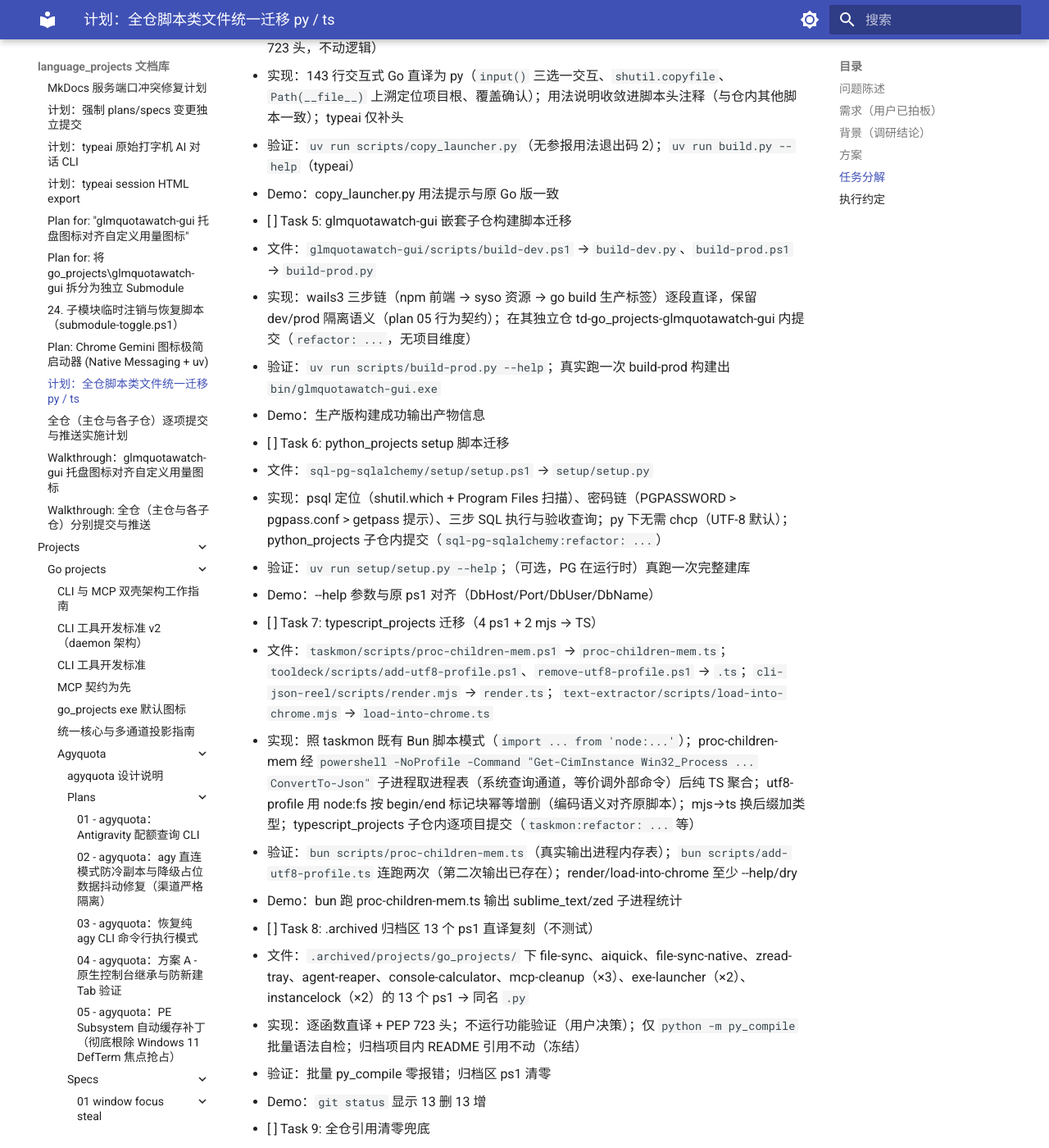
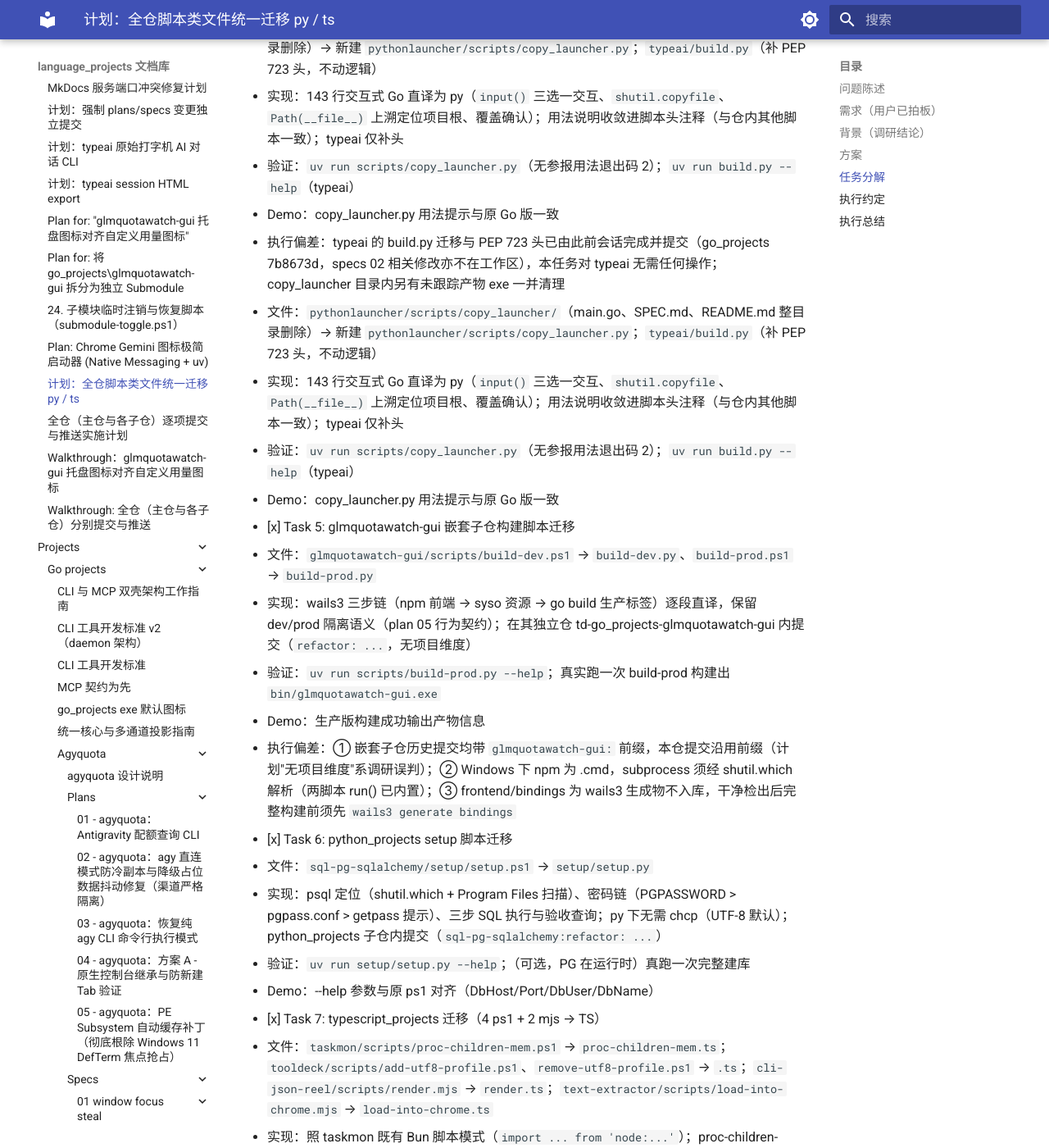
Before and after one commit to shihao-hub/td-language_projects, an MkDocs documentation site: the page built from docs/plans/26-script-migration-py-ts.md, in a window 1280 px wide and 1400 px high, scrolled down 3106 px. Shown: the whole window at 82% size. Built offline with MkDocs 1.6.1 and Material for MkDocs 9.7.7, drawn with Linux system fonts in a browser that asks for light colours; a script that is not in the unit is left out; some of the changed text lies outside the part shown.

Commit message:
docs(plans): 归档全仓脚本迁移计划终态
- 11 个任务全部勾选完成，附执行总结
- 记录各任务执行偏差：sourcecount 实为已跟踪、gemini-launcher
  盘点遗漏迁 Python、glmquotawatch-gui 提交前缀沿用、typeai
  已由此前会话完成、Bun 下 PS 复合管道输出不稳改双查询
- 版本 v1.0 → v1.1（执行完毕归档）

```diff
--- a/docs/plans/26-script-migration-py-ts.md
+++ b/docs/plans/26-script-migration-py-ts.md
@@ -36,69 +36,81 @@
 
 ## 任务分解
 
-- [ ] Task 1: 父仓 .scripts 三个 ps1 迁移 Python 并验证
+- [x] Task 1: 父仓 .scripts 三个 ps1 迁移 Python 并验证
   - 文件：`.scripts/init-submodules.ps1` → `.scripts/init-submodules.py`；`.scripts/submodule-toggle.ps1` → `.scripts/submodule-toggle.py`；`.scripts/check-agy-upstream.ps1` → `.scripts/check-agy-upstream.py`（删原 ps1）
   - 实现：PEP 723 头（check-agy-upstream 用标准库 urllib 调 HTTP，零三方依赖）；argparse 对齐原参数（`-Action/-Name`、`--only-registry/--query`）；submodule-toggle 保留退出码语义（0 成功含幂等跳过 / 1 参数校验 / 2 前置检查 / 3 执行失败）与三项行为契约（不干净整批拒绝、gitlink 缺失自动重建、-Name 必填）；UTF-8 无 BOM；顺手更新 AGENTS.md/README/docs/repo 两篇 Git 文档中的直接引用
   - 验证：`uv run .scripts/init-submodules.py`（幂等输出 OK）；`uv run .scripts/submodule-toggle.py -Action status -Name rust_projects`（只读体检正常）；`uv run .scripts/check-agy-upstream.py --only-registry`（拉到 Registry 版本）
   - Demo：三条命令输出与原 ps1 等价，ps1 删除
-- [ ] Task 2: 父仓 bat 垫片删除与脚本约定规则改写
+- [x] Task 2: 父仓 bat 垫片删除与脚本约定规则改写
   - 文件：`.scripts/docs-preview.bat`、`.scripts/docs-serve.bat`（删）；`AGENTS.md`、`README.md`
   - 实现：双击入口移除；AGENTS.md「仓库脚本约定」从「Python / PowerShell」改写为「统一 Python（PEP 723 + uv 单文件），禁止新增 ps1/bat」；README 脚本清单表同步（bat 两行删除、ps1 行改 py、install_tool 行旧目录 `~/.local/bin` 修正为 `D:\Users\language_projects_bin`）
   - 验证：父仓跟踪文件 grep `docs-preview.bat|docs-serve.bat` 零残留
   - Demo：AGENTS/README 与实际脚本清单一致
-- [ ] Task 3: go_projects 常规构建脚本迁移（7 项目 10 个 ps1）
-  - 文件：`clictl/scripts/build.ps1`、`clictl/scripts/copy_clictl_to_local_bin.ps1`、`clictl/scripts/remove_clictl_from_local_bin.ps1`（目标目录统一 `D:\Users\language_projects_bin`）；`agyquota/scripts/build.ps1`（git describe + buildID 逻辑保留）、`agyquota/scripts/install.ps1`；`liteconf/scripts/build.ps1`（--clean/--version）；`quickask/build.ps1`（双产物）；`sublimefolders/scripts/build-tray.ps1`、`sublimefolders/scripts/build-practice.ps1`；`pythonlauncher/build.ps1`；`sourcecount/scripts/build.ps1`（未跟踪，改完即止）——全部同名换 `.py`
+- [x] Task 3: go_projects 常规构建脚本迁移（7 项目 10 个 ps1）
+  - 文件：`clictl/scripts/build.ps1`、`clictl/scripts/copy_clictl_to_local_bin.ps1`、`clictl/scripts/remove_clictl_from_local_bin.ps1`（目标目录统一 `D:\Users\language_projects_bin`）；`agyquota/scripts/build.ps1`（git describe + buildID 逻辑保留）、`agyquota/scripts/install.ps1`；`liteconf/scripts/build.ps1`（--clean/--version）；`quickask/build.ps1`（双产物）；`sublimefolders/scripts/build-tray.ps1`、`sublimefolders/scripts/build-practice.ps1`；`pythonlauncher/build.ps1`；`sourcecount/scripts/build.ps1`——全部同名换 `.py`（执行偏差：sourcecount 的 build.ps1 实际已被 git 跟踪，其删增须随本项目提交，计划调研时误判为未跟踪）
   - 实现：统一 PEP 723 + argparse + subprocess 模式；删旧 ps1；各项目 README/STRUCTURE/SPEC 中的构建命令引用同步；go_projects 子仓内逐项目分别 commit（`<project>:refactor: ...`）
   - 验证：各脚本 `uv run ... --help` 通过；真实构建抽查 clictl 与 agyquota（产物 exe 落位、版本注入正确）
   - Demo：`uv run .\scripts\build.py` 构建出 clictl.exe 并显示版本
-- [ ] Task 4: copy_launcher（Go→py）迁移与 typeai 收尾
+- [x] Task 4: copy_launcher（Go→py）迁移与 typeai 收尾
   - 文件：`pythonlauncher/scripts/copy_launcher/`（main.go、SPEC.md、README.md 整目录删除）→ 新建 `pythonlauncher/scripts/copy_launcher.py`；`typeai/build.py`（补 PEP 723 头，不动逻辑）
   - 实现：143 行交互式 Go 直译为 py（`input()` 三选一交互、`shutil.copyfile`、`Path(__file__)` 上溯定位项目根、覆盖确认）；用法说明收敛进脚本头注释（与仓内其他脚本一致）；typeai 仅补头
   - 验证：`uv run scripts/copy_launcher.py`（无参报用法退出码 2）；`uv run build.py --help`（typeai）
   - Demo：copy_launcher.py 用法提示与原 Go 版一致
-- [ ] Task 5: glmquotawatch-gui 嵌套子仓构建脚本迁移
+  - 执行偏差：typeai 的 build.py 迁移与 PEP 723 头已由此前会话完成并提交（go_projects 7b8673d，specs 02 相关修改亦不在工作区），本任务对 typeai 无需任何操作；copy_launcher 目录内另有未跟踪产物 exe 一并清理
+  - 文件：`pythonlauncher/scripts/copy_launcher/`（main.go、SPEC.md、README.md 整目录删除）→ 新建 `pythonlauncher/scripts/copy_launcher.py`；`typeai/build.py`（补 PEP 723 头，不动逻辑）
+  - 实现：143 行交互式 Go 直译为 py（`input()` 三选一交互、`shutil.copyfile`、`Path(__file__)` 上溯定位项目根、覆盖确认）；用法说明收敛进脚本头注释（与仓内其他脚本一致）；typeai 仅补头
+  - 验证：`uv run scripts/copy_launcher.py`（无参报用法退出码 2）；`uv run build.py --help`（typeai）
+  - Demo：copy_launcher.py 用法提示与原 Go 版一致
+- [x] Task 5: glmquotawatch-gui 嵌套子仓构建脚本迁移
   - 文件：`glmquotawatch-gui/scripts/build-dev.ps1` → `build-dev.py`、`build-prod.ps1` → `build-prod.py`
   - 实现：wails3 三步链（npm 前端 → syso 资源 → go build 生产标签）逐段直译，保留 dev/prod 隔离语义（plan 05 行为契约）；在其独立仓 td-go_projects-glmquotawatch-gui 内提交（`refactor: ...`，无项目维度）
   - 验证：`uv run scripts/build-prod.py --help`；真实跑一次 build-prod 构建出 `bin/glmquotawatch-gui.exe`
   - Demo：生产版构建成功输出产物信息
-- [ ] Task 6: python_projects setup 脚本迁移
+  - 执行偏差：① 嵌套子仓历史提交均带 `glmquotawatch-gui:` 前缀，本仓提交沿用前缀（计划"无项目维度"系调研误判）；② Windows 下 npm 为 .cmd，subprocess 须经 shutil.which 解析（两脚本 run() 已内置）；③ frontend/bindings 为 wails3 生成物不入库，干净检出后完整构建前须先 `wails3 generate bindings`
+- [x] Task 6: python_projects setup 脚本迁移
   - 文件：`sql-pg-sqlalchemy/setup/setup.ps1` → `setup/setup.py`
   - 实现：psql 定位（shutil.which + Program Files 扫描）、密码链（PGPASSWORD > pgpass.conf > getpass 提示）、三步 SQL 执行与验收查询；py 下无需 chcp（UTF-8 默认）；python_projects 子仓内提交（`sql-pg-sqlalchemy:refactor: ...`）
   - 验证：`uv run setup/setup.py --help`；（可选，PG 在运行时）真跑一次完整建库
   - Demo：--help 参数与原 ps1 对齐（DbHost/Port/DbUser/DbName）
-- [ ] Task 7: typescript_projects 迁移（4 ps1 + 2 mjs → TS）
+- [x] Task 7: typescript_projects 迁移（4 ps1 + 2 mjs → TS）
   - 文件：`taskmon/scripts/proc-children-mem.ps1` → `proc-children-mem.ts`；`tooldeck/scripts/add-utf8-profile.ps1`、`remove-utf8-profile.ps1` → `.ts`；`cli-json-reel/scripts/render.mjs` → `render.ts`；`text-extractor/scripts/load-into-chrome.mjs` → `load-into-chrome.ts`
   - 实现：照 taskmon 既有 Bun 脚本模式（`import ... from 'node:...'`）；proc-children-mem 经 `powershell -NoProfile -Command "Get-CimInstance Win32_Process ... ConvertTo-Json"` 子进程取进程表（系统查询通道，等价调外部命令）后纯 TS 聚合；utf8-profile 用 node:fs 按 begin/end 标记块幂等增删（编码语义对齐原脚本）；mjs→ts 换后缀加类型；typescript_projects 子仓内逐项目提交（`taskmon:refactor: ...` 等）
   - 验证：`bun scripts/proc-children-mem.ts`（真实输出进程内存表）；`bun scripts/add-utf8-profile.ts` 连跑两次（第二次输出已存在）；render/load-into-chrome 至少 --help/dry
   - Demo：bun 跑 proc-children-mem.ts 输出 sublime_text/zed 子进程统计
-- [ ] Task 8: .archived 归档区 13 个 ps1 直译复刻（不测试）
+  - 执行偏差（新发现）：盘点遗漏 gemini-launcher 项目 3 个 ps1（`build_exe.ps1`、`register.ps1`、`unregister.ps1`，Native Messaging host 注册/注销与打包）。按"项目生态切分"决策本意迁 **Python**（host 本身是 uv+PyInstaller 的 Python 生态，register 写 HKCU 注册表用标准库 winreg 最自然）；taskmon/tooldeck 两 ps1 与两 mjs 仍按计划迁 TS
+- [x] Task 8: .archived 归档区 13 个 ps1 直译复刻（不测试）
   - 文件：`.archived/projects/go_projects/` 下 file-sync、aiquick、file-sync-native、zread-tray、agent-reaper、console-calculator、mcp-cleanup（×3）、exe-launcher（×2）、instancelock（×2）的 13 个 ps1 → 同名 `.py`
   - 实现：逐函数直译 + PEP 723 头；不运行功能验证（用户决策）；仅 `python -m py_compile` 批量语法自检；归档项目内 README 引用不动（冻结）
   - 验证：批量 py_compile 零报错；归档区 ps1 清零
   - Demo：`git status` 显示 13 删 13 增
-- [ ] Task 9: 全仓引用清零兜底
+- [x] Task 9: 全仓引用清零兜底
   - 文件：各活文档（AGENTS.md、README.md、docs/repo/*.md、各项目 README/STRUCTURE/SPEC/使用指南、package.json scripts 段）
   - 实现：父仓与各子仓跟踪文件 grep `\.ps1|\.bat` 兜底清零；历史 plans/specs 存档与 .thirdparty/node_modules 除外
   - 验证：grep 输出仅剩历史存档与第三方路径
   - Demo：清零报告
-- [ ] Task 10: 分仓提交与父仓指针收尾
+- [x] Task 10: 分仓提交与父仓指针收尾
   - 文件：typescript_projects、python_projects、glmquotawatch-gui、go_projects、父仓
   - 实现：顺序 = 各子仓业务提交（glmquotawatch-gui 先于 go_projects 二级指针）→ 父仓业务提交（.scripts/、.archived/、docs/、AGENTS.md、README.md）→ 父仓指针提交（`git add --force typescript_projects python_projects go_projects` 后单独 commit）；typeai 提交精确隔离（只含 build.py/README.md/build.ps1 删除，不吸入 specs 02 进行中修改）；每仓提交后立即 push
   - 验证：各仓 `git status` 干净；父仓指针与子仓 HEAD 一致；远端推送成功
   - Demo：逐仓 log 清单
-- [ ] Task 11: AOCI 认知维护收尾
+- [x] Task 11: AOCI 认知维护收尾
   - 文件：aoci 认知资产（aoci.txt、.aoci/）
   - 实现：全部对象达最终稳定态后调 `aoci_maintain` 一次（涉及 .scripts/ 3 删 3 增 + bat 2 删 + AGENTS/README 变更）；按返回候选完整提交 `aoci_update_entry`；父仓单独 chore 提交认知资产
   - 验证：maintain 返回 aligned；认知资产提交入库
   - Demo：AOCI 状态对齐报告
+  - 执行结果：maintain 先被 5 个 orphan 阻塞，显式 remove 后返回 16 候选完整批次；一次 update_entry 经三轮 repair（source_sha256 转录错 1 字符、两处 S 超配额）后 applied=16 aligned=true；CLI verify/check/guide 终验 stage=aligned complete=true next_action=none；另有 4 条 E scale 警告（行数跨档）留待下次写入顺带校正
 
 ## 执行约定
 
 - 默认连续执行全部任务，不写测试不跑测试；各任务"验证"行中的 `--help`/只读 smoke/真实构建属脚本能否运行的基本确认，执行时照做（归档区除外，用户明确免验）。
 - 偏差与新发现先更新本计划再改代码。
 
+## 执行总结
+
+全部 11 个任务执行完毕（2026-09-27）。交付：父仓 .scripts 3 ps1→py、2 bat 删除；go_projects 11 ps1→py + copy_launcher Go→py（8 提交）；glmquotawatch-gui 2 ps1→py（嵌套子仓提交）；python_projects setup.ps1→py；typescript_projects 3 ps1→TS + 2 mjs→TS + gemini-launcher 3 ps1→py（5 提交，语言切分见偏差记录）；.archived 13 ps1→py 直译；全仓 ps1/bat 引用清零（Zed PowerShell 扩展一并移除）；五仓推送与父仓指针对齐；AOCI 16 Entry 维护对齐。
+
 ---
 
 **最后更新：** 2026-09-27
 **作者：** AI & User
-**版本：** v1.0
+**版本：** v1.1（执行完毕归档）
```
